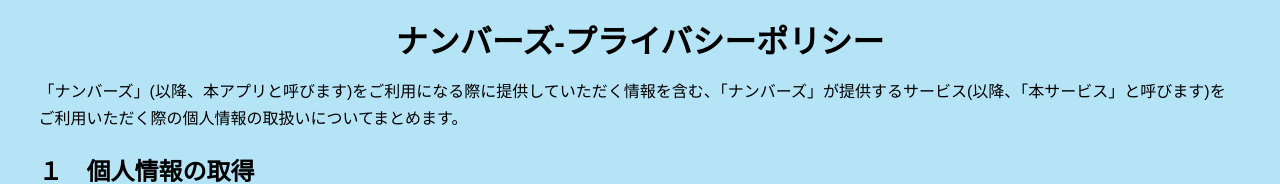
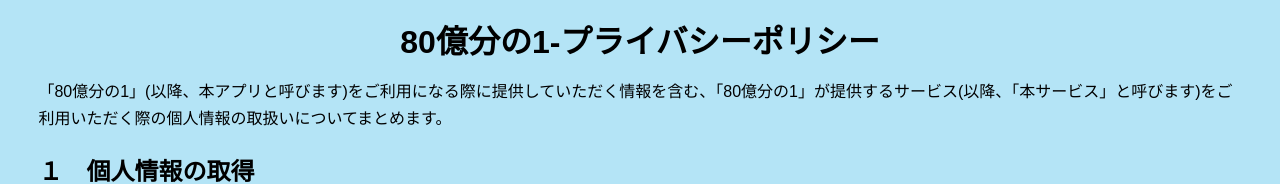
Before and after one commit to aiidu/onlyone-privacy-policy, a plain HTML site: page index.html in a window 1280 px wide. Shown: the top 184 px of the page. Drawn offline with Linux system fonts and the light colour scheme.

Commit message:
Update index.html

```diff
--- a/index.html
+++ b/index.html
@@ -3,17 +3,17 @@
   <head>
     <meta charset="utf-8">
     <meta name="viewport" content="width=device-width, initial-scale=1.0">
-    <title>ナンバーズ-プライバシーポリシー</title>
+    <title>80億分の1-プライバシーポリシー</title>
     <link rel="stylesheet" type="text/css" href="styles.css">
   </head>
   <body>
     <header>
       <div class="header">
-        <h1>ナンバーズ-プライバシーポリシー</h1>
+        <h1>80億分の1-プライバシーポリシー</h1>
       </div>
     </header>
     <div class="contents">
-      <p>「ナンバーズ」(以降、本アプリと呼びます)をご利用になる際に提供していただく情報を含む、「ナンバーズ」が提供するサービス(以降、「本サービス」と呼びます)をご利用いただく際の個人情報の取扱いについてまとめます。</p>
+      <p>「80億分の1」(以降、本アプリと呼びます)をご利用になる際に提供していただく情報を含む、「80億分の1」が提供するサービス(以降、「本サービス」と呼びます)をご利用いただく際の個人情報の取扱いについてまとめます。</p>
 
       <h2>１　個人情報の取得</h2>
       <p>本サービスでは適切かつ公正な手段によって個人情報を取得します。</p>
@@ -55,7 +55,7 @@
 
       <h2>９　プライバシーポリシーの改定</h2>
       <p>プライバシーポリシーは予告なく全部または一部が改定されることがあります。ご利用する際は最新のプライバシーポリシーをご覧ください。</p>
-      <p>2022年7月27日制定</p>
+      <p>2023年2月26日制定</p>
 
       <p>以上</p>
 
```
